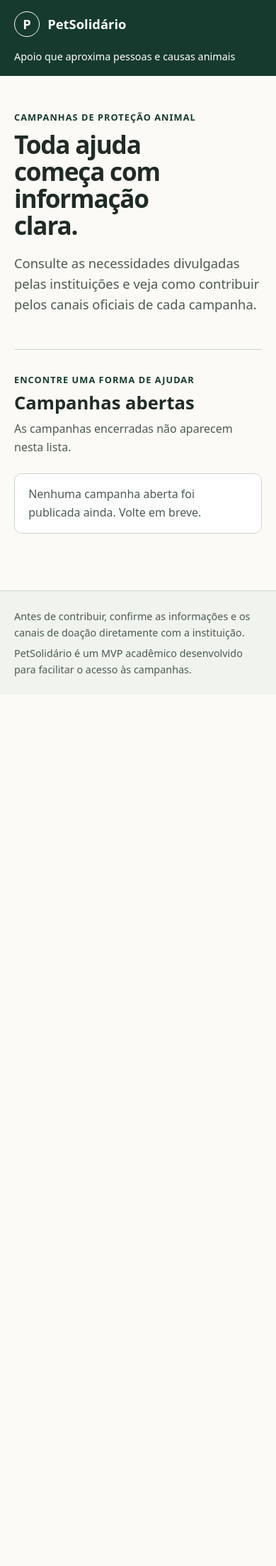
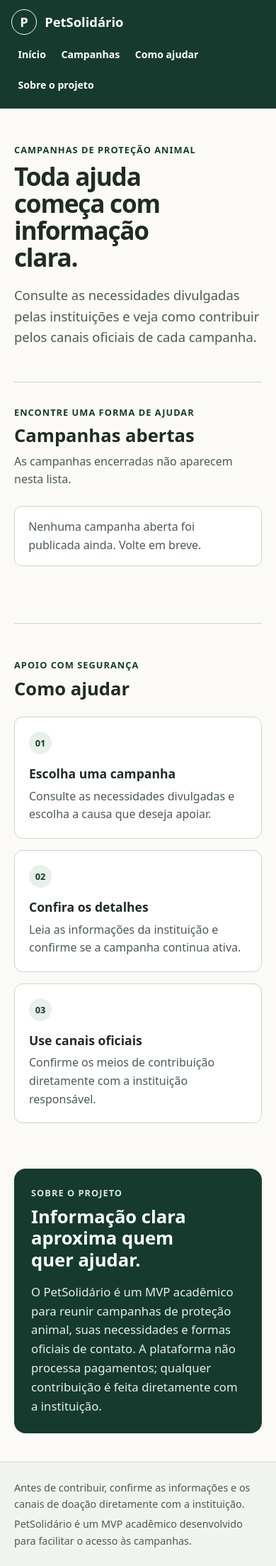
Before and after one commit to MaariValentim/pet-solidario, a Spring Boot app: page / in a window 390 px wide. Shown: the whole page at 71% size. Before the commit the page ends 953 px from the top, so only its background shows below. Run offline with Spring Boot 4, Linux system fonts and the light colour scheme; data that the repository does not hold is empty.

Commit message:
feat: adiciona navegacao por secoes e melhora UX

```diff
--- a/src/main/resources/static/css/styles.css
+++ b/src/main/resources/static/css/styles.css
@@ -36,33 +36,83 @@ summary:focus-visible {
 
 .skip-link {
     position: absolute;
-    z-index: 1;
+    z-index: 10;
     top: 0.75rem;
-    left: 0.75rem;
+    left: 50%;
     padding: 0.7rem 1rem;
-    transform: translateY(-180%);
+    transform: translate(-50%, -180%);
     border-radius: 0.4rem;
     color: #ffffff;
     background: var(--green);
 }
 
 .skip-link:focus {
-    transform: translateY(0);
+    position: relative;
+    top: auto;
+    left: auto;
+    display: block;
+    width: fit-content;
+    max-width: calc(100% - 1.5rem);
+    margin: 0.75rem auto;
+    transform: none;
 }
 
 .site-header {
+    position: sticky;
+    z-index: 5;
+    top: 0;
+    color: #ffffff;
+    background: var(--green);
+}
+
+.header-inner {
     display: flex;
     align-items: center;
     justify-content: space-between;
-    gap: 1rem;
-    padding: 1rem max(1.25rem, calc((100vw - 68rem) / 2));
+    gap: 1.5rem;
+    width: min(100% - 2.5rem, 74rem);
+    min-height: 4.75rem;
+    margin: 0 auto;
+}
+
+.navigation-list {
+    display: flex;
+    flex-wrap: wrap;
+    align-items: center;
+    gap: 0.25rem;
+    margin: 0;
+    padding: 0;
+    list-style: none;
+}
+
+.navigation-link {
+    display: inline-flex;
+    align-items: center;
+    min-height: 2.75rem;
+    padding: 0.45rem 0.8rem;
+    border-radius: 0.5rem;
     color: #ffffff;
-    background: var(--green);
+    font-size: 0.95rem;
+    font-weight: 650;
+    text-decoration: none;
+}
+
+.navigation-link:hover {
+    background: rgb(255 255 255 / 12%);
+}
+
+.navigation-link:focus-visible {
+    outline-color: #ffffff;
+}
+
+.section-anchor {
+    scroll-margin-top: 6rem;
 }
 
 .brand {
     display: inline-flex;
     align-items: center;
+    flex: 0 0 auto;
     gap: 0.7rem;
     color: inherit;
     font-size: 1.15rem;
@@ -77,11 +127,6 @@ summary:focus-visible {
     place-items: center;
     border: 1px solid #ffffff;
     border-radius: 50%;
-}
-
-.header-note {
-    margin: 0;
-    font-size: 0.95rem;
 }
 
 .page-content {
@@ -235,6 +280,80 @@ h1 {
     margin-top: 0.75rem;
 }
 
+.guidance {
+    padding: 3rem 0 4rem;
+    border-top: 1px solid var(--border);
+}
+
+.guidance h2,
+.about h2 {
+    margin: 0;
+    font-size: clamp(1.6rem, 4vw, 2.25rem);
+    line-height: 1.2;
+}
+
+.guidance-grid {
+    display: grid;
+    grid-template-columns: repeat(auto-fit, minmax(min(100%, 14rem), 1fr));
+    gap: 1rem;
+    margin-top: 1.5rem;
+}
+
+.guidance-card {
+    padding: 1.25rem;
+    border: 1px solid var(--border);
+    border-radius: 0.75rem;
+    background: var(--surface);
+}
+
+.guidance-step {
+    display: inline-grid;
+    width: 2rem;
+    height: 2rem;
+    place-items: center;
+    border-radius: 50%;
+    color: var(--green);
+    background: var(--green-light);
+    font-size: 0.8rem;
+    font-weight: 750;
+}
+
+.guidance-card h3 {
+    margin: 0.8rem 0 0.35rem;
+    font-size: 1.1rem;
+}
+
+.guidance-card p {
+    margin: 0;
+    color: var(--text-muted);
+}
+
+.about {
+    display: grid;
+    grid-template-columns: minmax(0, 0.8fr) minmax(0, 1.2fr);
+    gap: 2rem;
+    align-items: center;
+    margin-bottom: 4rem;
+    padding: clamp(1.5rem, 4vw, 3rem);
+    border-radius: 1rem;
+    color: #ffffff;
+    background: var(--green);
+}
+
+.about .eyebrow {
+    color: #d5e6dc;
+}
+
+.about h2 {
+    max-width: 18ch;
+}
+
+.about > p {
+    margin: 0;
+    color: #e6eee9;
+    font-size: 1.05rem;
+}
+
 .site-footer {
     padding: 1.5rem max(1.25rem, calc((100vw - 68rem) / 2));
     border-top: 1px solid var(--border);
@@ -257,14 +376,23 @@ h1 {
 }
 
 @media (max-width: 40rem) {
-    .site-header {
+    .header-inner {
+        flex-direction: column;
         align-items: flex-start;
-        flex-direction: column;
-        padding: 1rem 1.25rem;
+        justify-content: center;
+        gap: 0.55rem;
+        width: min(100% - 2rem, 68rem);
+        padding: 0.8rem 0;
     }
 
-    .header-note {
-        font-size: 0.9rem;
+    .navigation-list {
+        gap: 0.15rem;
+    }
+
+    .navigation-link {
+        min-height: 2.5rem;
+        padding: 0.35rem 0.6rem;
+        font-size: 0.88rem;
     }
 
     .section-heading {
@@ -272,4 +400,10 @@ h1 {
         flex-direction: column;
         gap: 0.5rem;
     }
+
+    .about {
+        grid-template-columns: 1fr;
+        gap: 1rem;
+        margin-bottom: 2.5rem;
+    }
 }
--- a/src/main/resources/static/index.html
+++ b/src/main/resources/static/index.html
@@ -12,15 +12,24 @@
     <a class="skip-link" href="#conteudo">Pular para o conteúdo principal</a>
 
     <header class="site-header">
-        <a class="brand" href="/">
-            <span class="brand-mark" aria-hidden="true">P</span>
-            <span>PetSolidário</span>
-        </a>
-        <p class="header-note">Apoio que aproxima pessoas e causas animais</p>
+        <div class="header-inner">
+            <a class="brand" href="#inicio">
+                <span class="brand-mark" aria-hidden="true">P</span>
+                <span>PetSolidário</span>
+            </a>
+            <nav class="primary-navigation" aria-label="Navegação principal">
+                <ul class="navigation-list">
+                    <li><a class="navigation-link" href="#inicio">Início</a></li>
+                    <li><a class="navigation-link" href="#campanhas">Campanhas</a></li>
+                    <li><a class="navigation-link" href="#como-ajudar">Como ajudar</a></li>
+                    <li><a class="navigation-link" href="#sobre">Sobre o projeto</a></li>
+                </ul>
+            </nav>
+        </div>
     </header>
 
     <main id="conteudo" class="page-content" tabindex="-1">
-        <section class="intro" aria-labelledby="titulo-principal">
+        <section id="inicio" class="intro section-anchor" aria-labelledby="titulo-principal">
             <p class="eyebrow">Campanhas de proteção animal</p>
             <h1 id="titulo-principal">Toda ajuda começa com informação clara.</h1>
             <p class="intro-copy">
@@ -29,7 +38,7 @@
             </p>
         </section>
 
-        <section class="campaigns" aria-labelledby="titulo-campanhas">
+        <section id="campanhas" class="campaigns section-anchor" aria-labelledby="titulo-campanhas">
             <div class="section-heading">
                 <div>
                     <p class="eyebrow">Encontre uma forma de ajudar</p>
@@ -53,6 +62,40 @@
                 <p class="status-message">Ative o JavaScript para consultar as campanhas disponíveis.</p>
             </noscript>
         </section>
+
+        <section id="como-ajudar" class="guidance section-anchor" aria-labelledby="titulo-como-ajudar">
+            <p class="eyebrow">Apoio com segurança</p>
+            <h2 id="titulo-como-ajudar">Como ajudar</h2>
+            <div class="guidance-grid">
+                <article class="guidance-card">
+                    <span class="guidance-step" aria-hidden="true">01</span>
+                    <h3>Escolha uma campanha</h3>
+                    <p>Consulte as necessidades divulgadas e escolha a causa que deseja apoiar.</p>
+                </article>
+                <article class="guidance-card">
+                    <span class="guidance-step" aria-hidden="true">02</span>
+                    <h3>Confira os detalhes</h3>
+                    <p>Leia as informações da instituição e confirme se a campanha continua ativa.</p>
+                </article>
+                <article class="guidance-card">
+                    <span class="guidance-step" aria-hidden="true">03</span>
+                    <h3>Use canais oficiais</h3>
+                    <p>Confirme os meios de contribuição diretamente com a instituição responsável.</p>
+                </article>
+            </div>
+        </section>
+
+        <section id="sobre" class="about section-anchor" aria-labelledby="titulo-sobre">
+            <div>
+                <p class="eyebrow">Sobre o projeto</p>
+                <h2 id="titulo-sobre">Informação clara aproxima quem quer ajudar.</h2>
+            </div>
+            <p>
+                O PetSolidário é um MVP acadêmico para reunir campanhas de proteção animal,
+                suas necessidades e formas oficiais de contato. A plataforma não processa
+                pagamentos; qualquer contribuição é feita diretamente com a instituição.
+            </p>
+        </section>
     </main>
 
     <footer class="site-footer">
```
Also changed, not shown: e2e/campanhas.spec.js (+17 -0 lines).
